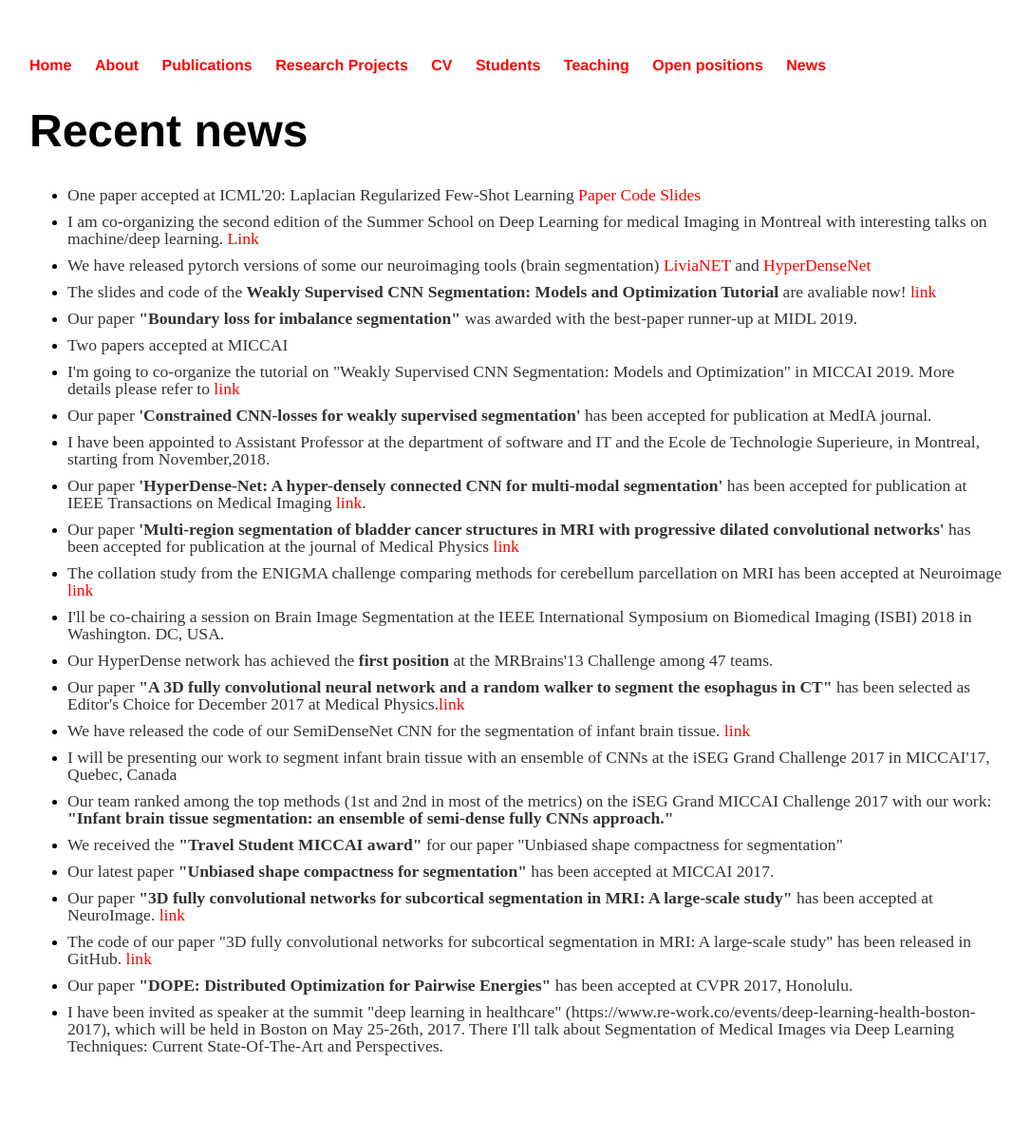
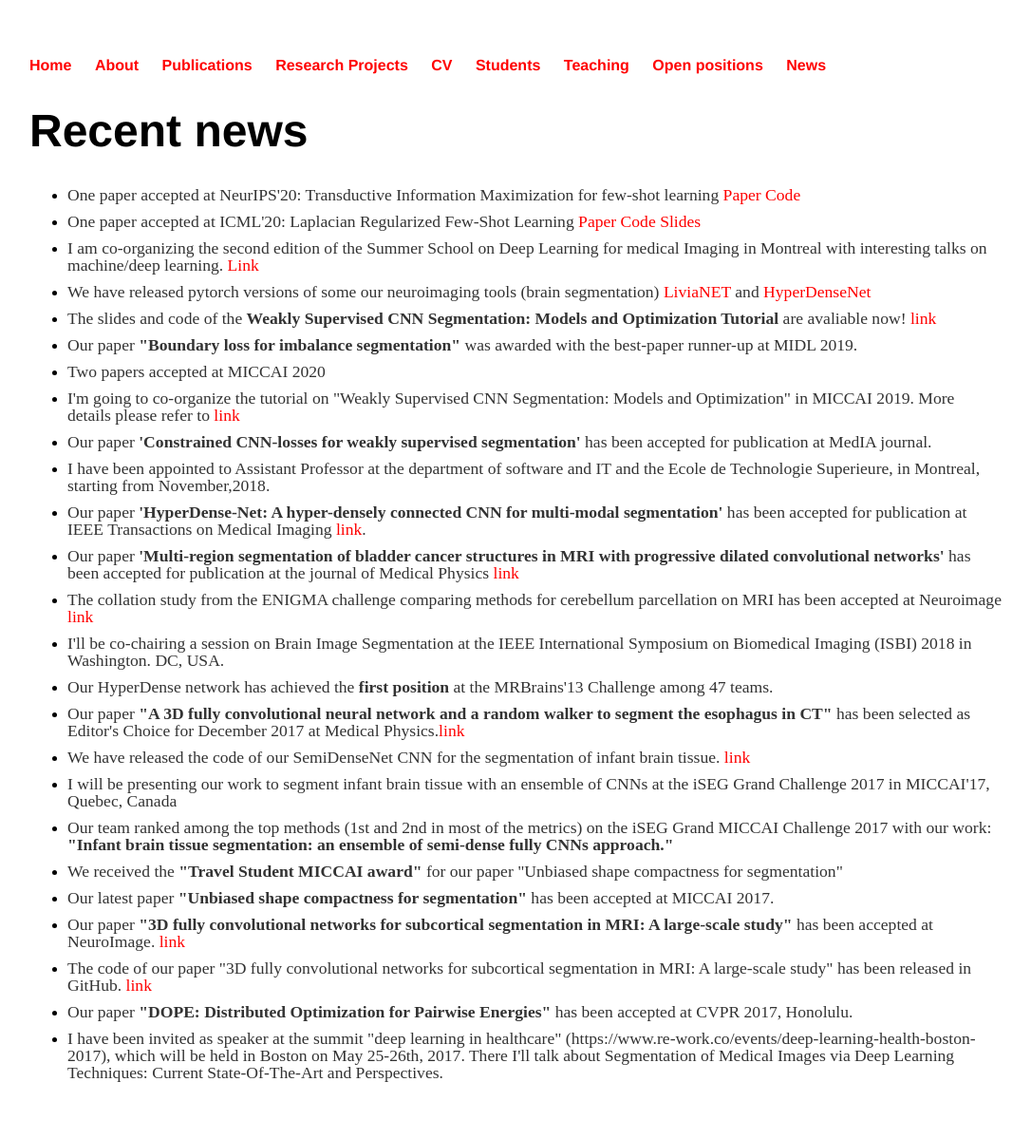
Before and after one commit to josedolz/josedolz.github.io, a Jekyll site: the page built from news/index.html, in a window 1280 px wide. Shown: the whole page at 95% size, without its empty margins (97-1183 px from the left). Built offline with Jekyll 4.4.1, drawn with Linux system fonts in a browser that asks for light colours; before the commit the page ends 1171 px from its top, so only the background shows below that.

Commit message:
Update index.html

```diff
--- a/news/index.html
+++ b/news/index.html
@@ -5,12 +5,13 @@ title: news
 <div class="blurb">
 	<h1>Recent news</h1>
 	<ul>
+		<li><p1>One paper accepted at NeurIPS'20: Transductive Information Maximization for few-shot learning <a href="https://arxiv.org/pdf/2008.11297.pdf">Paper</a> <a href="https://github.com/mboudiaf/TIM">Code</a>
 		<li><p1>One paper accepted at ICML'20: Laplacian Regularized Few-Shot Learning <a href="https://proceedings.icml.cc/static/paper_files/icml/2020/4348-Paper.pdf">Paper</a> <a href="https://github.com/imtiazziko/LaplacianShot">Code</a> <a href="https://icml.cc/media/Slides/icml/2020/virtual(no-parent)-14-14-00UTC-6480-laplacian_regul.pdf">Slides</a>
 		<li><p1>I am co-organizing the second edition of the Summer School on Deep Learning for medical Imaging in Montreal with interesting talks on machine/deep learning. <a href="https://www.fourwav.es/view/1775/customtab1530/">Link</a>
 		<li><p1>We  have released pytorch versions of some our neuroimaging tools (brain segmentation) <a href="https://github.com/josedolz/LiviaNet_pytorch">LiviaNET</a> and <a href="https://github.com/josedolz/HyperDenseNet_pytorch">HyperDenseNet</a>
 		<li><p1>The slides and code of the <strong>Weakly Supervised CNN Segmentation: Models and Optimization Tutorial</strong> are avaliable now! <a href="../documents/MICCAI-2019-Tutorial_On_WeakSemiSup.pdf">link</a>
 		<li><p1>Our paper <strong>"Boundary loss for imbalance segmentation"</strong> was awarded with the best-paper runner-up at MIDL 2019. </p1></li>
-		<li><p1>Two papers accepted at MICCAI</p1></li>
+		<li><p1>Two papers accepted at MICCAI 2020</p1></li>
 		<li><p1>I'm going to co-organize the tutorial on "Weakly Supervised CNN Segmentation: Models and Optimization" in MICCAI 2019. More details please refer to <a href="https://sites.google.com/view/miccai-2019-tutorial-weaksup/home">link</a>
 		<li><p1>Our paper <strong>'Constrained CNN-losses for weakly supervised segmentation'</strong> has been accepted for publication at MedIA journal.
 		<li><p1>I have been appointed to Assistant Professor at the department of software and IT and the Ecole de Technologie Superieure, in Montreal, starting from November,2018.</p1></li>
```
